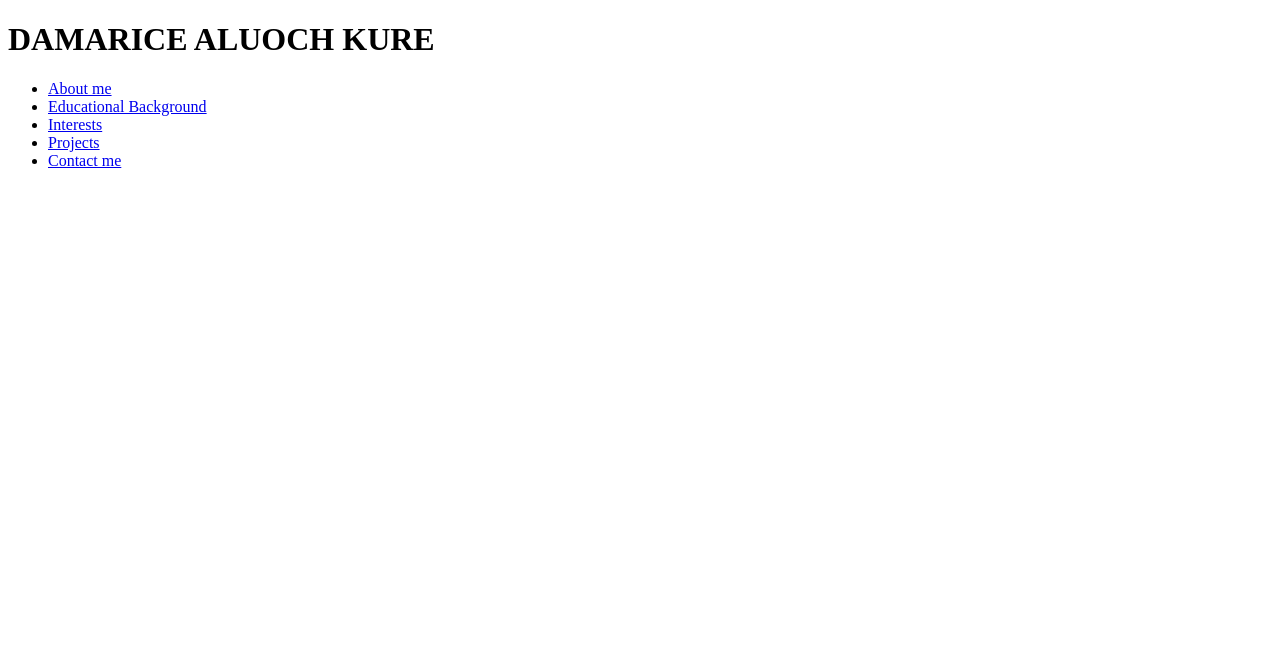
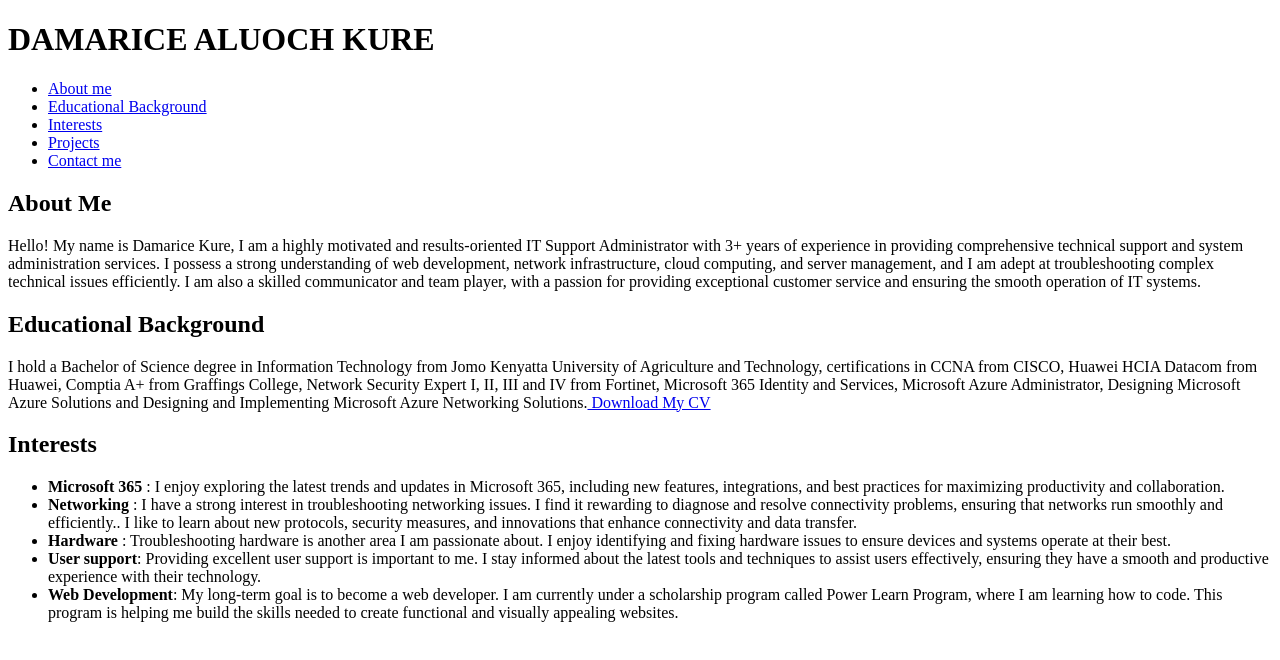
Before and after one commit to Damarice210/Hackathon-1, a plain HTML site: page index.html in a window 1280 px wide. Drawn offline with Linux system fonts and the light colour scheme.

Commit message:
portfolio modified

```diff
--- a/index.html
+++ b/index.html
@@ -19,7 +19,25 @@
     </ul>
     </nav>
     </header>
+    <section id="About"></section>
+        <h2>About Me</h2>
+        <p> Hello! My name is Damarice Kure, I am a highly motivated and results-oriented IT Support Administrator with 3+ years of experience in providing comprehensive technical support and system administration services. I possess a strong understanding of web development, network infrastructure, cloud computing, and server management, and I am adept at troubleshooting complex technical issues efficiently. I am also a skilled communicator and team player, with a passion for providing exceptional customer service and ensuring the smooth operation of IT systems.</p>
+    </section>
+    <section id="Education">
+            <h2> Educational Background </h2>
+            <p> I hold a Bachelor of Science degree in Information Technology from Jomo Kenyatta University of Agriculture and Technology, certifications in CCNA from CISCO, Huawei HCIA Datacom from Huawei, Comptia A+ from Graffings College, Network Security Expert I, II, III and IV from Fortinet, Microsoft 365 Identity and Services, Microsoft Azure Administrator, Designing Microsoft Azure Solutions and Designing and Implementing Microsoft Azure Networking Solutions.<a href="link-to-my-cv"> Download My CV</a></p>
+    </section>
 
+    <section id="Interests">
+            <h2> Interests </h2>
+            <ul>
+                <li><strong>Microsoft 365 </strong>:  I enjoy exploring the latest trends and updates in Microsoft 365, including new features, integrations, and best practices for maximizing productivity and collaboration.</li>
+                <li><strong>Networking </strong>:  I have a strong interest in troubleshooting networking issues. I find it rewarding to diagnose and resolve connectivity problems, ensuring that networks run smoothly and efficiently.. I like to learn about new protocols, security measures, and innovations that enhance connectivity and data transfer.</li>
+                <li><strong> Hardware </strong>: Troubleshooting hardware is another area I am passionate about. I enjoy identifying and fixing hardware issues to ensure devices and systems operate at their best.</li>
+                <li><strong>User support</strong>: Providing excellent user support is important to me. I stay informed about the latest tools and techniques to assist users effectively, ensuring they have a smooth and productive experience with their technology.</li>
+                <li><strong>Web Development</strong>: My long-term goal is to become a web developer. I am currently under a scholarship program called Power Learn Program, where I am learning how to code. This program is helping me build the skills needed to create functional and visually appealing websites.</li>
+            </ul>
+    </section>
 
 
 
```
